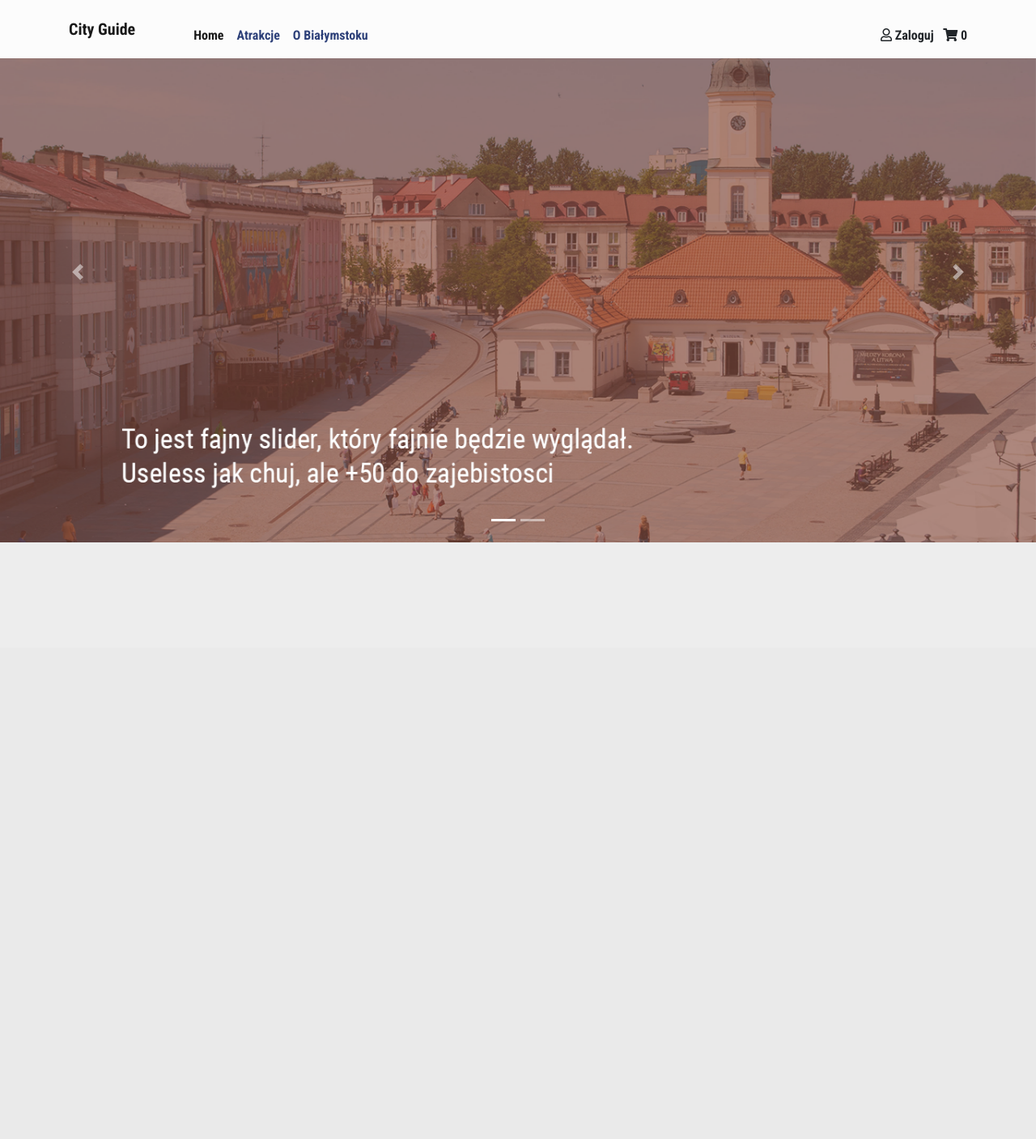
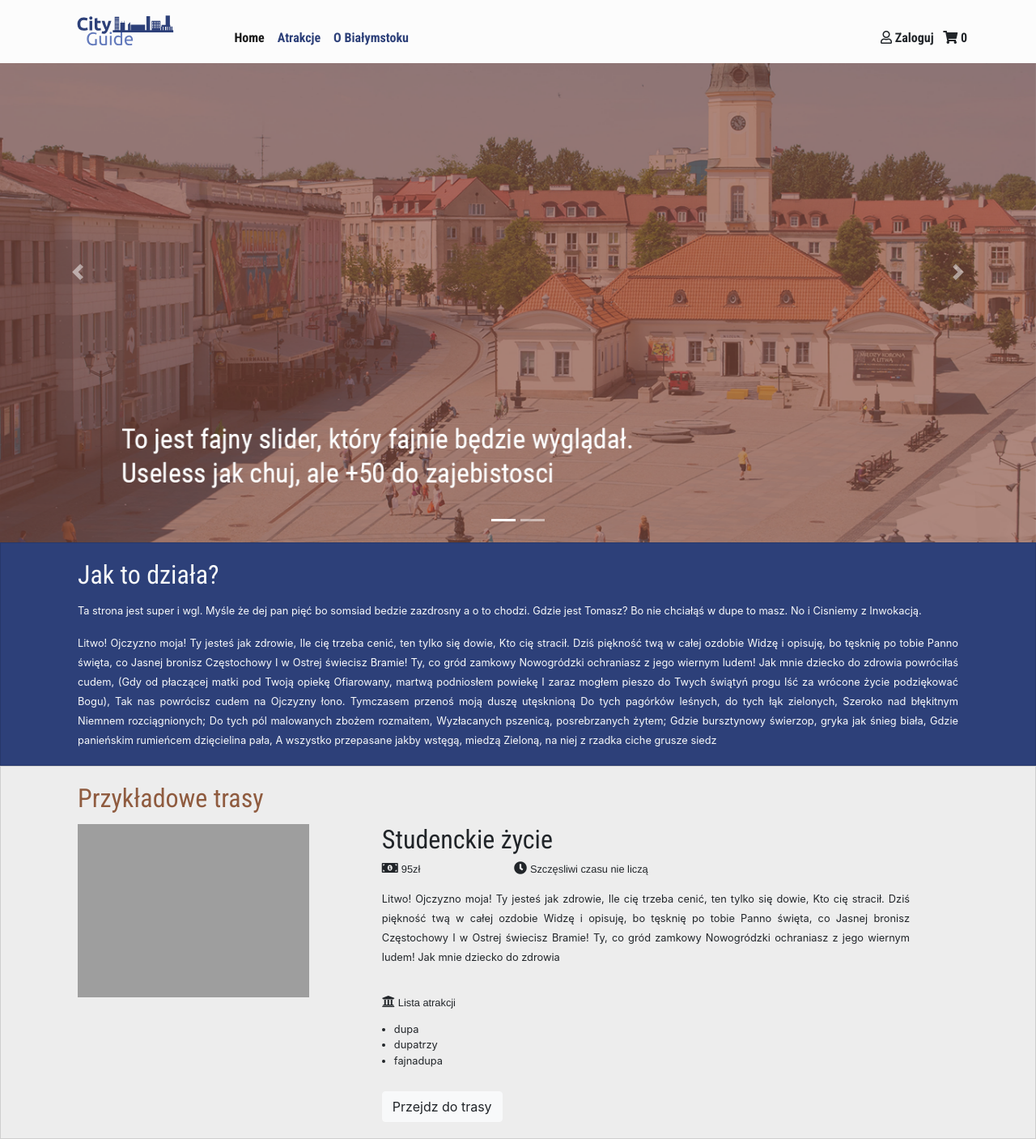
Before and after one commit to catchesfire/city-guide-app, a Django app: page /city_guide/ in a window 1280 px wide. Shown: the whole page at 81% size. Before the commit the page ends 670 px from the top, so only its background shows below. Run offline with Django 3.2, Linux system fonts and the light colour scheme; some libraries are stand-ins or nearby versions; grey boxes are pictures that could not be loaded.

Commit message:
Created index page

```diff
--- a/CityGuide/city_guide/static/css/style.css
+++ b/CityGuide/city_guide/static/css/style.css
@@ -33,3 +33,62 @@ body{
 .attracionShort {
     padding: 25px;
 }
+
+h1{
+    font-family: 'Roboto Condensed', sans-serif;
+    font-size: 2em;
+}
+
+h2{
+    font-family: 'Roboto Condensed', sans-serif;
+    font-size: 2em;
+    color: #8f5b3f;
+}
+
+h3{
+    font-family: 'Roboto Condensed', sans-serif;
+    font-size: 2em;
+    color: #2d4079;
+}
+.cardSideInfo{
+    border-radius: 0 !important;
+    background-color:#2d4079;
+}
+
+.cardBody{
+    margin-left: 75px;
+    margin-right: 75px;
+}
+
+.cardRoutInfo{
+    border-radius: 0 !important;
+    background-color: #ededed;
+}
+
+.fontForAll{
+    font-family: "Helvetica Neue",Arial,sans-serif;
+    font-weight: lighter !important;
+}
+
+.tourDesc{
+    text-align: justify;
+}
+
+*{border-radius:0;}
+dl dt{text-align:left !important;}
+
+/* .cardDrag{border:none; box-shadow:0 0 10px rgba(0,0,0,0.20); border-radius:4px 4px 0 0;}
+.cardDrag .cardDrag-heading{background:#FFF; padding:25px 20px; color:#151515; font:500 16px/1 'Roboto',sans-serif; border-color:#DDD; border-radius:4px 4px 0 0;}
+.cardDrag .cardDrag-body{padding:15px 20px;}
+.cardDrag .cardDrag-body dl{padding:12px 0; margin:0; font:300 14px 'Roboto',sans-serif;}
+.cardDrag .cardDrag-body dl dd{}
+.cardDrag .cardDrag-body dl dt{} */
+
+.sortable-placeholder {
+    margin-left: 0 !important;
+    border: 1px solid #ccc;
+    background-color: yellow;
+    -webkit-box-shadow: 0px 0px 10px #888;
+    -moz-box-shadow: 0px 0px 10px #888;
+    box-shadow: 0px 0px 10px #888;
+}
--- a/CityGuide/city_guide/templates/base.html
+++ b/CityGuide/city_guide/templates/base.html
@@ -23,7 +23,9 @@
             <div class="col-12">
                 <nav class="navbar fixed-top navbar-expand-lg navbar-light">
                     <div class="container">
-                        <a class="navbar-brand" href="#">City Guide</a>
+                        <img class="navbar-brand" src="../media/uploads/CityGuide.svg" style="min-height: 62px; max-height:62px"  alt="Dupa" >
+
+                        <!-- <a class="navbar-brand" href="#">City Guide</a> -->
                         <button class="navbar-toggler" type="button" data-toggle="collapse" data-target="#navbarSupportedContent" aria-controls="navbarSupportedContent"
                             aria-expanded="false" aria-label="Toggle navigation">
                             <span class="navbar-toggler-icon"></span>
--- a/CityGuide/city_guide/templates/city_guide/index.html
+++ b/CityGuide/city_guide/templates/city_guide/index.html
@@ -1,6 +1,4 @@
-{% extends 'base.html' %}
-{% load staticfiles %}
-{% block body %}
+{% extends 'base.html' %} {% load staticfiles %} {% block body %}
 <div class="container-fluid px-0">
   <div id="carouselExampleIndicators" class="carousel slide mx-auto" data-ride="carousel">
     <ol class="carousel-indicators">
@@ -25,4 +23,95 @@
     </a>
   </div>
 </div>
+
+<div class="card cardSideInfo">
+  <div class="card-body cardBody">
+    <h1 class="card-title text-light">
+      Jak to działa?
+    </h1>
+    <p class="card-text text-light tourDesc">
+      <small>
+        Ta strona jest super i wgl. Myśle że dej pan pięć bo somsiad bedzie zazdrosny a o to chodzi. Gdzie jest Tomasz? Bo nie chciałąś
+        w dupe to masz. No i Cisniemy z Inwokacją.
+      </small>
+    </p>
+    <p class="card-text text-light tourDesc">
+      <small>
+        Litwo! Ojczyzno moja! Ty jesteś jak zdrowie, Ile cię trzeba cenić, ten tylko się dowie, Kto cię stracił. Dziś piękność twą
+        w całej ozdobie Widzę i opisuję, bo tęsknię po tobie Panno święta, co Jasnej bronisz Częstochowy I w Ostrej świecisz
+        Bramie! Ty, co gród zamkowy Nowogródzki ochraniasz z jego wiernym ludem! Jak mnie dziecko do zdrowia powróciłaś cudem,
+        (Gdy od płaczącej matki pod Twoją opiekę Ofiarowany, martwą podniosłem powiekę I zaraz mogłem pieszo do Twych świątyń
+        progu Iść za wrócone życie podziękować Bogu), Tak nas powrócisz cudem na Ojczyzny łono. Tymczasem przenoś moją duszę
+        utęsknioną Do tych pagórków leśnych, do tych łąk zielonych, Szeroko nad błękitnym Niemnem rozciągnionych; Do tych
+        pól malowanych zbożem rozmaitem, Wyzłacanych pszenicą, posrebrzanych żytem; Gdzie bursztynowy świerzop, gryka jak
+        śnieg biała, Gdzie panieńskim rumieńcem dzięcielina pała, A wszystko przepasane jakby wstęgą, miedzą Zieloną, na
+        niej z rzadka ciche grusze siedz
+      </small>
+    </p>
+  </div>
+</div>
+
+<div class="card cardRoutInfo">
+  <div class="card-body cardBody">
+    <h2 class="card-title">
+      Przykładowe trasy
+    </h2>
+    <div class="row ">
+      <div class="col">
+        <img class="img-fluid" src="https://i.stack.imgur.com/fqKSl.png" alt="Dupa">
+      </div>
+      <div class="col-7 cardBody">
+        <div class="row">
+          <h1>
+            Studenckie życie
+          </h1>
+        </div>
+        <div class="row">
+          <div class="col fa fa-money-bill-alt px-0">
+            <span class="fontForAll">
+              <small>
+                95zł
+              </small>
+            </span>
+          </div>
+          <div class="col-9 fa fa-clock px-0">
+            <span class="fontForAll">
+              <small>
+                Szczęsliwi czasu nie liczą
+              </small>
+            </span>
+          </div>
+        </div>
+        <div class="row px-0 mt-3">
+          <p class="tourDesc">
+            <small>
+              Litwo! Ojczyzno moja! Ty jesteś jak zdrowie, Ile cię trzeba cenić, ten tylko się dowie, Kto cię stracił. Dziś piękność twą
+              w całej ozdobie Widzę i opisuję, bo tęsknię po tobie Panno święta, co Jasnej bronisz Częstochowy I w Ostrej
+              świecisz Bramie! Ty, co gród zamkowy Nowogródzki ochraniasz z jego wiernym ludem! Jak mnie dziecko do zdrowia
+            </small>
+          </p>
+        </div>
+        <div class="row px-0">
+          <div class="card-title px-0 mt-3">
+            <p class="fa fa-university px-0">
+              <span class="fontForAll"><small>Lista atrakcji</small></span>
+            </p>
+            <ul class="col"><small>
+               <li>dupa</li>
+              <li>dupatrzy</li>
+              <li>fajnadupa</li>
+            </small>
+
+            </ul>
+          </div>
+        </div>
+        <div class="row px-0">
+          <button type="button" class="btn btn-light">Przejdz do trasy</button>
+        </div>
+
+      </div>
+    </div>
+  </div>
+
+
   {% endblock %}
--- a/CityGuide/city_guide/urls.py
+++ b/CityGuide/city_guide/urls.py
@@ -5,5 +5,6 @@ app_name = 'city_guide'
 urlpatterns = [
     path('', views.index, name='index'),
     path('attractions', views.AttractionsView.as_view(), name='attractions'),
-    path('attractions/<int:pk>', views.AttracionView.as_view(), name='attraction')
+    path('attractions/<int:pk>', views.AttracionView.as_view(), name='attraction'),
+    path('planner/<int:pk>', views.PlannerView.as_view(), name='planner')
 ]
--- a/CityGuide/city_guide/views.py
+++ b/CityGuide/city_guide/views.py
@@ -1,6 +1,6 @@
 from django.shortcuts import get_object_or_404, render
 from django.http import HttpResponse, HttpResponseRedirect
-from city_guide.models import Attraction, Ticket
+from city_guide.models import Attraction, Ticket, Tour
 from django.template import loader
 from django.views import generic
 
@@ -20,3 +20,7 @@ class AttractionsView(generic.ListView):
 class AttracionView(generic.DetailView):
     model = Attraction
     template_name = 'city_guide/attraction.html'
+
+class PlannerView(generic.DetailView):
+    model = Tour
+    template_name = 'city_guide/planner.html'
```
Also changed, not shown: CityGuide/city_guide/templates/city_guide/planner.html (added, +109 -0 lines), CityGuide/db.sqlite3, CityGuide/media/uploads/CityGuide.png (added), CityGuide/media/uploads/CityGuide.svg (added), 1 other file. Lines whose indentation alone changed are shown as unchanged.
